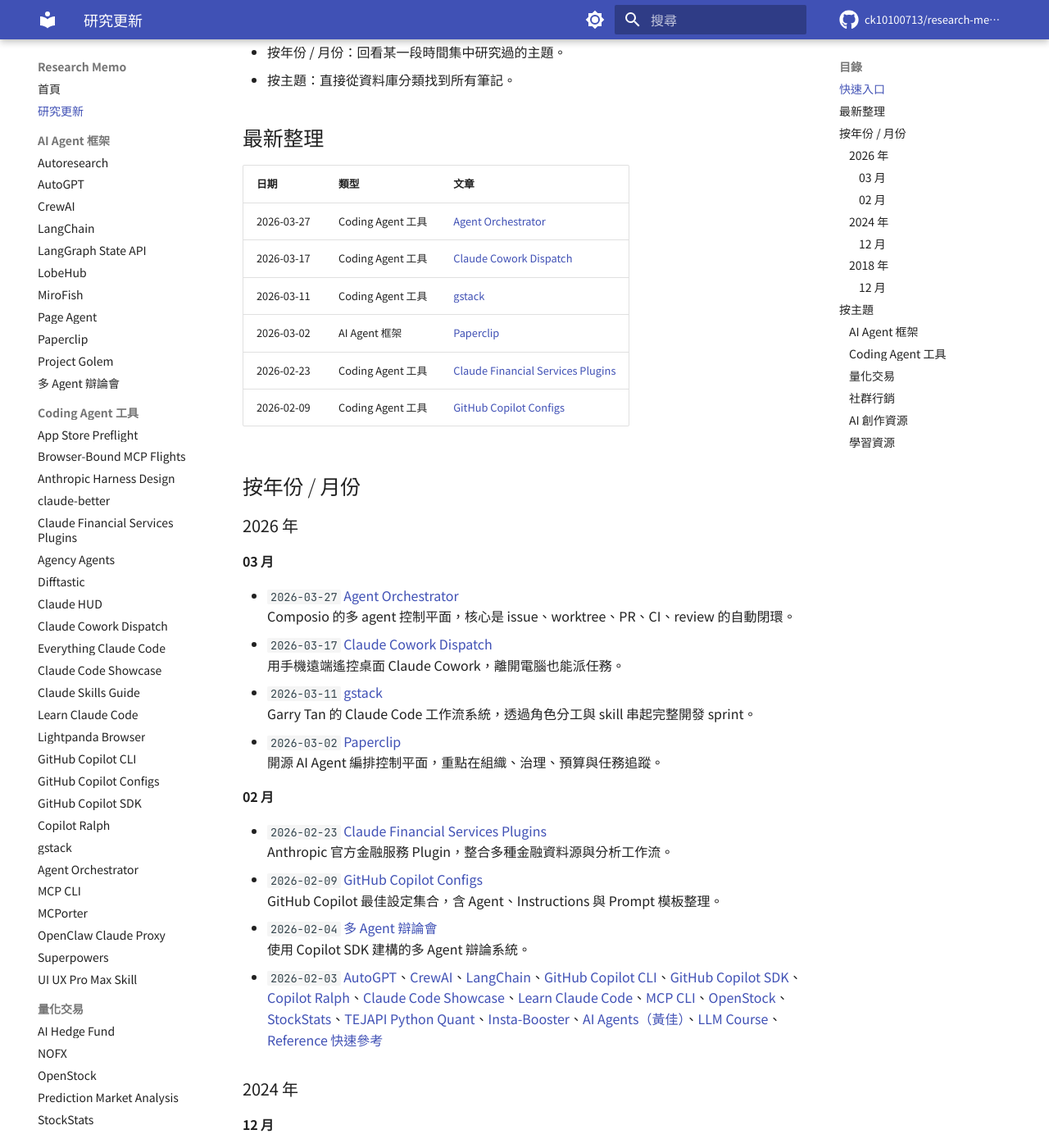
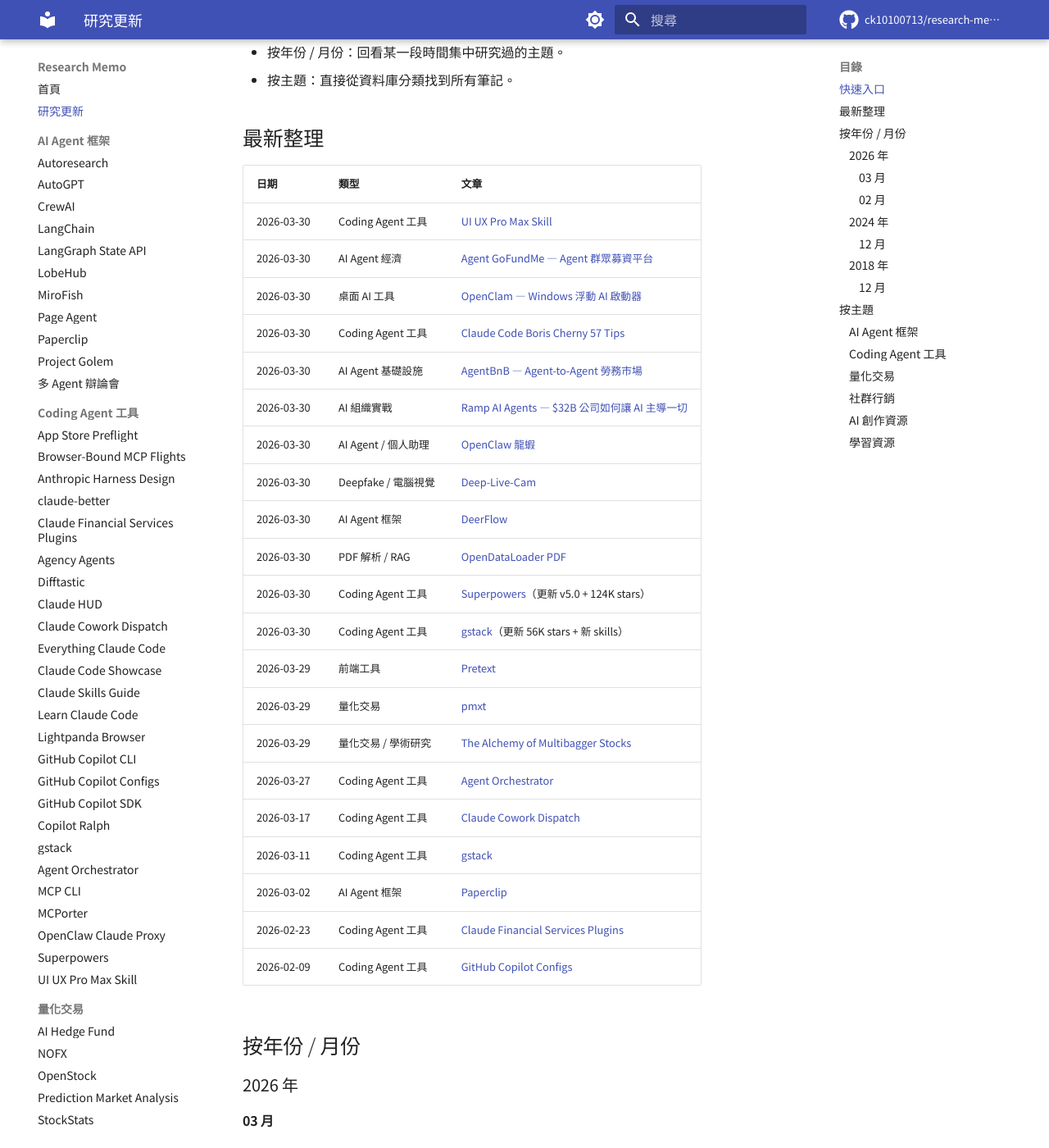
Before and after one commit to ck10100713/research-memo, an MkDocs documentation site: the page built from docs/news.md, in a window 1280 px wide and 1400 px high, scrolled down 346 px. Shown: the whole window at 82% size. Built offline with MkDocs 1.6.1 and Material for MkDocs 9.7.7, drawn with Linux system fonts in a browser that asks for light colours; comment, search, counter and statistics services are not loaded; some of the changed text lies outside the part shown.

Commit message:
Update research skill: 新增 Step 5A（研究更新卡片）+ Step 6（news.md 索引）流程，補上 UUPM news 條目
Co-Authored-By: Claude Opus 4.6 (1M context) <noreply@anthropic.com>

```diff
--- a/docs/news.md
+++ b/docs/news.md
@@ -14,6 +14,21 @@
 
 | 日期 | 類型 | 文章 |
 | --- | --- | --- |
+| 2026-03-30 | Coding Agent 工具 | [UI UX Pro Max Skill](ui-ux-pro-max-skill.md) |
+| 2026-03-30 | AI Agent 經濟 | [Agent GoFundMe — Agent 群眾募資平台](agent-gofundme.md) |
+| 2026-03-30 | 桌面 AI 工具 | [OpenClam — Windows 浮動 AI 啟動器](openclam.md) |
+| 2026-03-30 | Coding Agent 工具 | [Claude Code Boris Cherny 57 Tips](claude-code-boris-cherny-tips.md) |
+| 2026-03-30 | AI Agent 基礎設施 | [AgentBnB — Agent-to-Agent 勞務市場](agentbnb.md) |
+| 2026-03-30 | AI 組織實戰 | [Ramp AI Agents — $32B 公司如何讓 AI 主導一切](ramp-ai-agents.md) |
+| 2026-03-30 | AI Agent / 個人助理 | [OpenClaw 龍蝦](openclaw.md) |
+| 2026-03-30 | Deepfake / 電腦視覺 | [Deep-Live-Cam](deep-live-cam.md) |
+| 2026-03-30 | AI Agent 框架 | [DeerFlow](deer-flow.md) |
+| 2026-03-30 | PDF 解析 / RAG | [OpenDataLoader PDF](opendataloader-pdf.md) |
+| 2026-03-30 | Coding Agent 工具 | [Superpowers](superpowers.md)（更新 v5.0 + 124K stars） |
+| 2026-03-30 | Coding Agent 工具 | [gstack](gstack.md)（更新 56K stars + 新 skills） |
+| 2026-03-29 | 前端工具 | [Pretext](pretext.md) |
+| 2026-03-29 | 量化交易 | [pmxt](pmxt.md) |
+| 2026-03-29 | 量化交易 / 學術研究 | [The Alchemy of Multibagger Stocks](multibagger-stocks.md) |
 | 2026-03-27 | Coding Agent 工具 | [Agent Orchestrator](agent-orchestrator.md) |
 | 2026-03-17 | Coding Agent 工具 | [Claude Cowork Dispatch](dispatch.md) |
 | 2026-03-11 | Coding Agent 工具 | [gstack](gstack.md) |
@@ -27,6 +42,12 @@
 
 #### 03 月
 
+- `2026-03-29` [Pretext](pretext.md)
+  Cheng Lou 的零 DOM 文字排版引擎，layout() 比 DOM 測量快 480-1240x，17+ 語言深度支援，3 天 4.6K stars。
+- `2026-03-29` [pmxt](pmxt.md)
+  預測市場的 CCXT — 統一 API 連接 Polymarket/Kalshi 等 7 個交易所，Sidecar + OpenAPI 雙語言 SDK。
+- `2026-03-29` [The Alchemy of Multibagger Stocks](multibagger-stocks.md)
+  464 支美股 10-bagger 實證研究，FCF/P 是最強預測因子、EPS 成長統計不顯著，動態面板模型挑戰多個投資界「常識」。
 - `2026-03-27` [Agent Orchestrator](agent-orchestrator.md)
   Composio 的多 agent 控制平面，核心是 issue、worktree、PR、CI、review 的自動閉環。
 - `2026-03-17` [Claude Cowork Dispatch](dispatch.md)
```
Also changed, not shown: .claude/skills/research/SKILL.md (+31 -3 lines).
